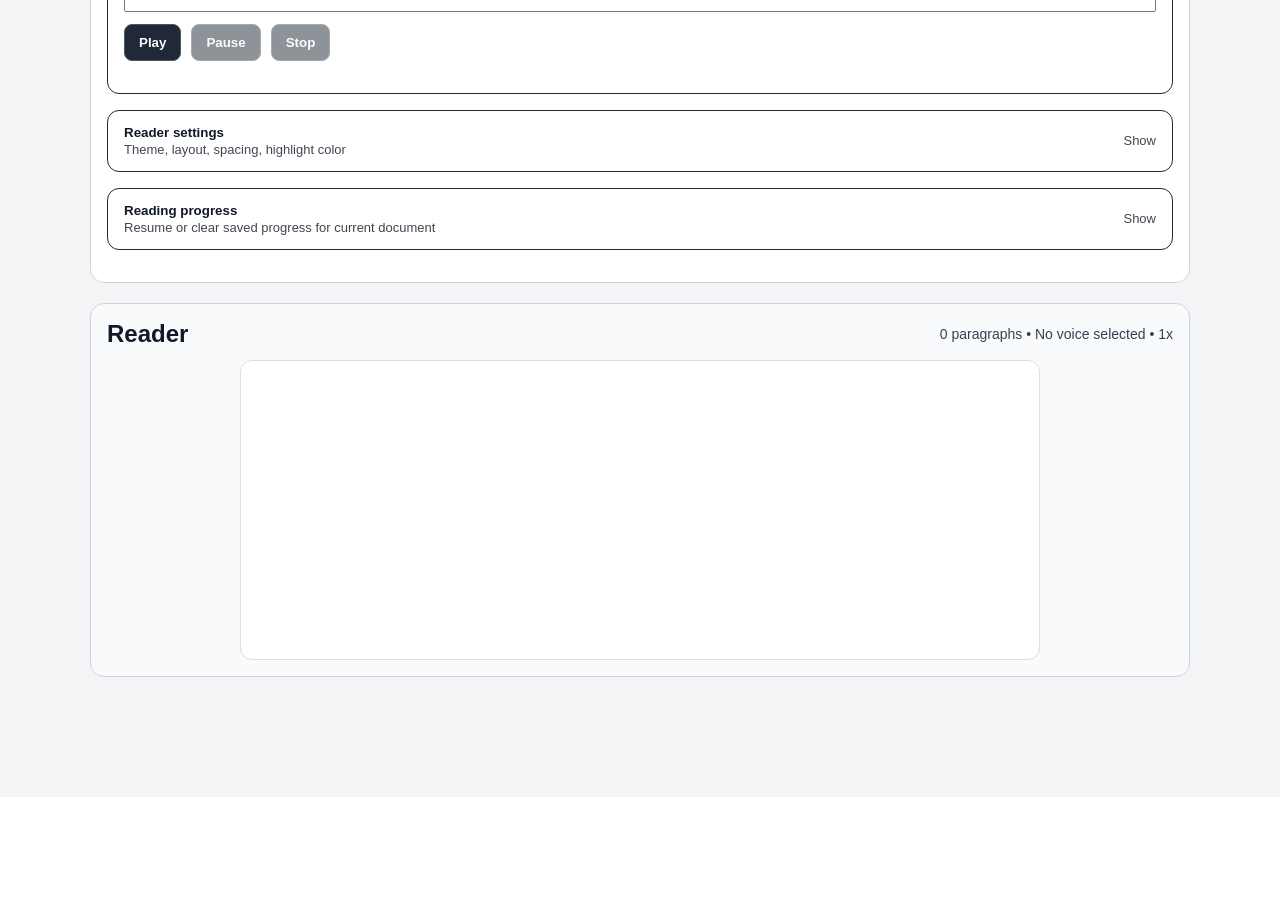
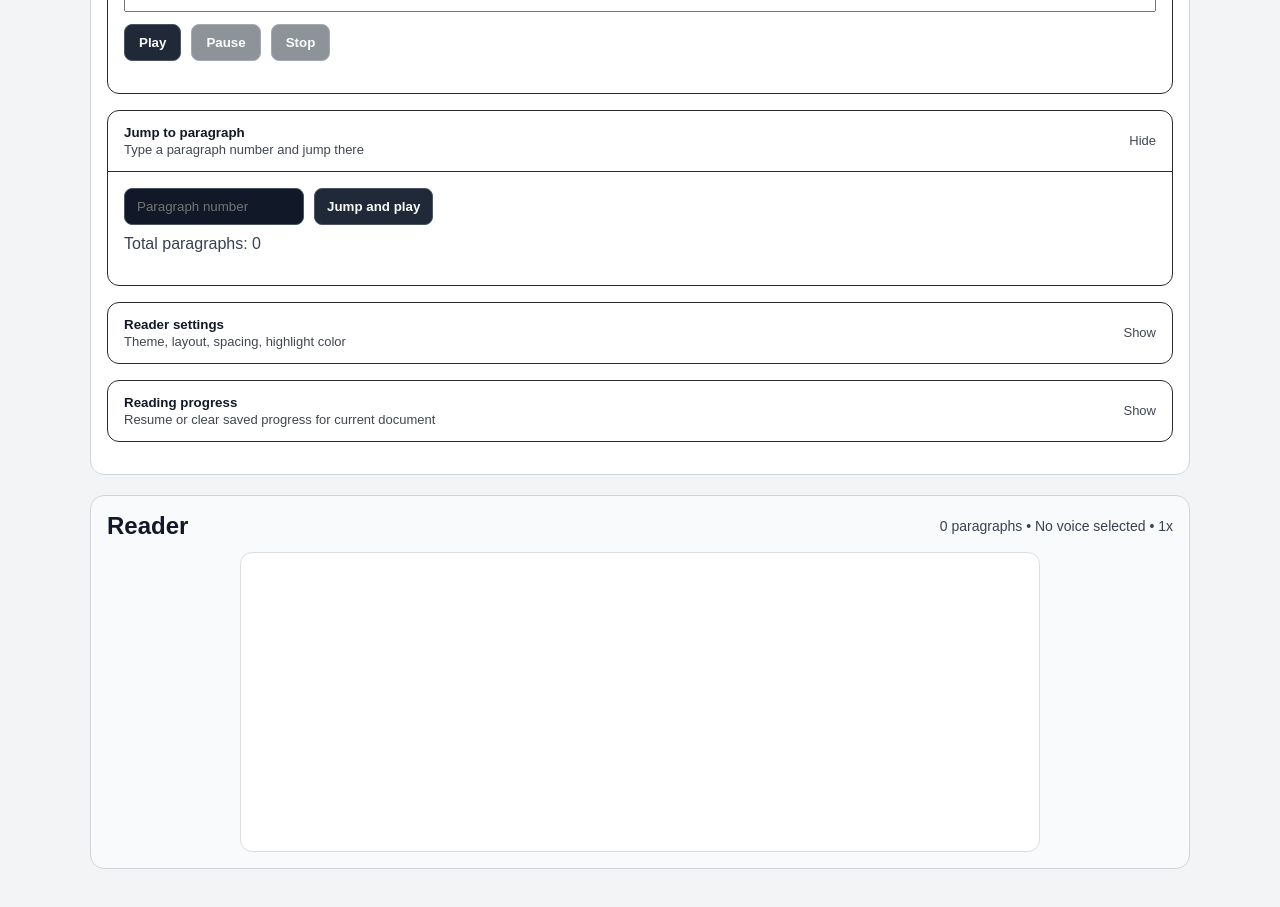
Before and after one commit to iSungha/reader-tts-app, a React (Vite) app: page / in a window 1280 px wide. Shown: the part 940-1847 px from the top of the page. Before the commit the page ends 1737 px from the top, so only its background shows below. Built offline with nearby package versions, Linux system fonts and the light colour scheme.

Commit message:
some updates on para jump

```diff
--- a/src/App.tsx
+++ b/src/App.tsx
@@ -108,6 +108,7 @@ export default function App() {
   const [rate, setRate] = useState(1);
   const [sourceText, setSourceText] = useState("");
   const [savedParagraphIndex, setSavedParagraphIndex] = useState<number | null>(null);
+  const [jumpParagraphInput, setJumpParagraphInput] = useState("");
 
   const settings = useReaderSettings();
   const voices = useVoices();
@@ -161,6 +162,7 @@ export default function App() {
     setSourceText(text);
     setParagraphs(parsedParagraphs);
     setSavedParagraphIndex(previousSavedIndex);
+    setJumpParagraphInput("");
 
     if (previousSavedIndex !== null && previousSavedIndex < parsedParagraphs.length) {
       setCurrentParagraph(previousSavedIndex);
@@ -212,6 +214,22 @@ export default function App() {
     clearReadingProgress(documentKey);
     setSavedParagraphIndex(null);
     setCurrentParagraph(null);
+  };
+
+  const handleJumpToParagraph = () => {
+    const parsedValue = Number(jumpParagraphInput);
+
+    if (!Number.isInteger(parsedValue)) {
+      return;
+    }
+
+    const targetIndex = parsedValue - 1;
+
+    if (targetIndex < 0 || targetIndex >= paragraphs.length) {
+      return;
+    }
+
+    playFromParagraph(targetIndex);
   };
 
   return (
@@ -289,6 +307,51 @@ export default function App() {
                 onPause={pause}
                 onStop={stop}
               />
+            </SectionCard>
+
+            <SectionCard
+              title="Jump to paragraph"
+              subtitle="Type a paragraph number and jump there"
+              defaultOpen={true}
+            >
+              <div
+                style={{
+                  display: "flex",
+                  gap: "10px",
+                  flexWrap: "wrap",
+                  alignItems: "center",
+                }}
+              >
+                <input
+                  type="number"
+                  min={1}
+                  max={paragraphs.length || 1}
+                  value={jumpParagraphInput}
+                  onChange={(e) => setJumpParagraphInput(e.target.value)}
+                  placeholder="Paragraph number"
+                  style={{
+                    border: "1px solid #4b5563",
+                    backgroundColor: "#111827",
+                    color: "#f9fafb",
+                    borderRadius: "8px",
+                    padding: "10px 12px",
+                    width: "180px",
+                  }}
+                />
+
+                <button
+                  type="button"
+                  onClick={handleJumpToParagraph}
+                  style={panelButtonStyle}
+                  disabled={paragraphs.length === 0}
+                >
+                  Jump and play
+                </button>
+              </div>
+
+              <p style={{ marginTop: "10px", color: pageColors.mutedColor }}>
+                Total paragraphs: {paragraphs.length}
+              </p>
             </SectionCard>
 
             <SectionCard
--- a/src/hooks/useSpeechSynthesis.ts
+++ b/src/hooks/useSpeechSynthesis.ts
@@ -9,7 +9,7 @@ type UseSpeechSynthesisProps = {
   rate: number;
 };
 
-const PARAGRAPH_PAUSE_MS = 450;
+const PARAGRAPH_PAUSE_MS = 0;
 
 function getSentenceIndexFromCharIndex(
   sentences: string[],
```
